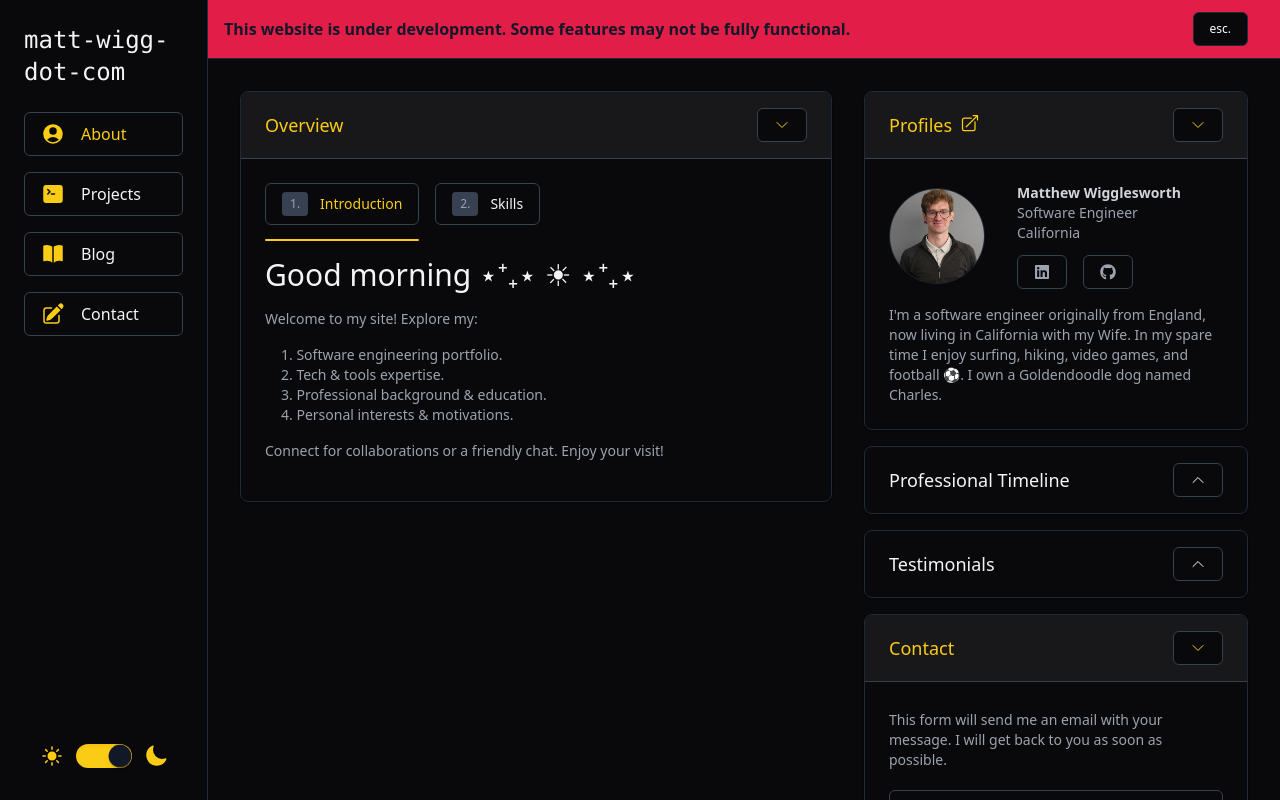
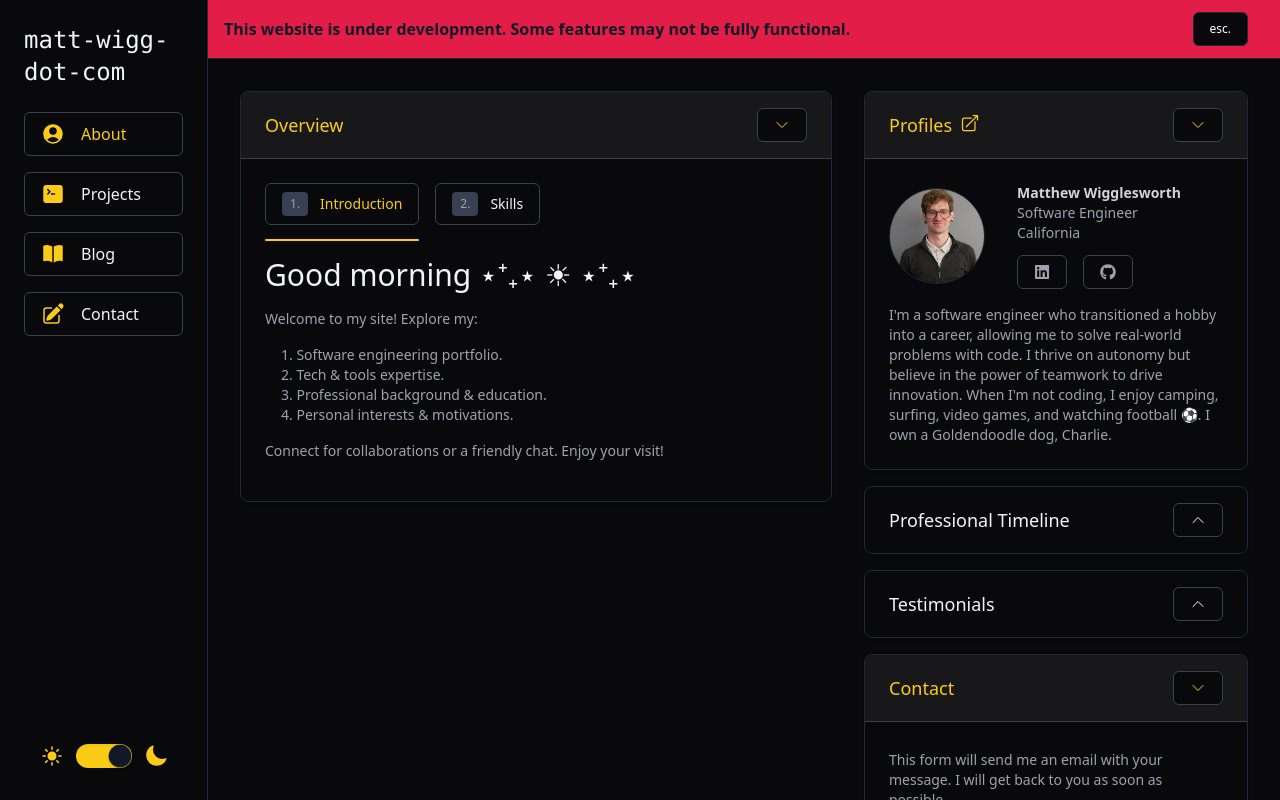
Before and after one commit to matt-wigg/matt-wigg-dot-com, a Next.js app: page / in a window 1280 px wide. Shown: the top 800 px of the page. Built offline with nearby package versions, Linux system fonts and the light colour scheme.

Commit message:
sync LinkedIn timeline and profile

```diff
--- a/src/components/ProfesionalTimeline.tsx
+++ b/src/components/ProfesionalTimeline.tsx
@@ -3,15 +3,21 @@ import ContentCard from "@/components/ContentCard/ContentCard";
 const ProfesionalTimeline = () => {
   const timelineData = [
     {
-      date: "2021 - Present",
-      title: "Full Stack Engineer | Digital Tech. Supervisor, AVP",
-      company: "HTLF",
+      date: "2022 - Present",
+      title: "Full Stack Engineer - Digital Technology Supervisor AVP",
+      company: "HTLF Bank",
+      country: "🇺🇸",
+    },
+    {
+      date: "2021 - 2022",
+      title: "Frontend Engineer",
+      company: "HTLF Bank",
       country: "🇺🇸",
     },
     {
       date: "2020 - 2021",
       title: "Full Stack Engineer",
-      company: "Freelance / Contract",
+      company: "Freelance/Contract",
       country: "🇺🇸",
     },
     {
@@ -23,7 +29,7 @@ const ProfesionalTimeline = () => {
     {
       date: "2013 - 2019",
       title: "Director of Ecommerce",
-      company: "Firespares / Stove Supermarket",
+      company: "Firespares/Stove Supermarket",
       country: "🇬🇧",
     },
     {
--- a/src/components/Profiles.tsx
+++ b/src/components/Profiles.tsx
@@ -44,10 +44,12 @@ const Profiles = () => {
           </div>
           <div className="pt-4">
             <p className="font-light text-gray-700 dark:text-gray-400">
-              I&apos;m a software engineer originally from England, now living
-              in California with my Wife. In my spare time I enjoy surfing,
-              hiking, video games, and football ⚽. I own a Goldendoodle dog
-              named Charles.
+              I&apos;m a software engineer who transitioned a hobby into a
+              career, allowing me to solve real-world problems with code. I
+              thrive on autonomy but believe in the power of teamwork to drive
+              innovation. When I&apos;m not coding, I enjoy camping, surfing,
+              video games, and watching football ⚽️. I own a Goldendoodle dog,
+              Charlie.
             </p>
           </div>
         </>
```
